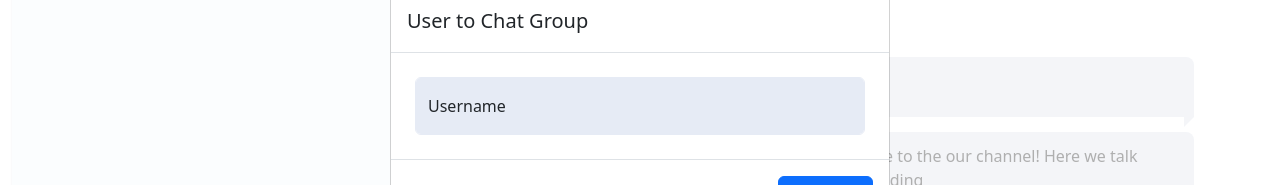
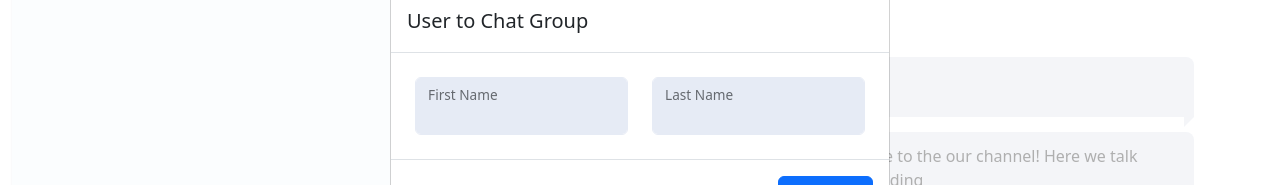
Before and after one commit to andresmgomez/realtime-chat-demo, a Next.js app: page / in a window 1280 px wide. Shown: the part 290-475 px from the top of the page. Built offline with nearby package versions, Linux system fonts and the light colour scheme; no server answers; grey boxes are pictures that could not be loaded.

Commit message:
Change User modal fields to split username

```diff
--- a/src/components/layout/ChatApp.jsx
+++ b/src/components/layout/ChatApp.jsx
@@ -34,7 +34,7 @@ export default function ChatApp({
    let showUserModal = (
       <UserModal
          title="User to Chat Group"
-         label="Username"
+         // label="Username"
          cta="Add User"
          addUser={addOnlineUser}
          closeModal={closeUserModal}
--- a/src/components/modal/UserModal/UserModal.jsx
+++ b/src/components/modal/UserModal/UserModal.jsx
@@ -1,30 +1,54 @@
 import { useState } from 'react';
+
 import ContainerModal from '../ContainerModal/ContainerModal';
 
 export default function UserModal({ title, label, cta, addUser, closeModal }) {
-   const [onlineUser, setOnlineUser] = useState('');
+   const [firstName, setFirstName] = useState('');
+   const [lastName, setLastName] = useState('');
    const [validateMinLength, setValidateMinLength] = useState(false);
    const [validateMaxLength, setValidateMaxLength] = useState(false);
 
-   const handleUserInputField = (event) => {
+   const handleFirstName = (event) => {
       event.preventDefault();
-      const typedOnlineUser = event.target.value;
-      if (typedOnlineUser) {
+      const typedFirstName = event.target.value;
+
+      if (typedFirstName) {
          setValidateMinLength(false);
-         setOnlineUser(typedOnlineUser);
+         setFirstName(typedFirstName);
       }
-      if (typedOnlineUser.length < 5) {
+
+      if (typedFirstName.length < 5) {
          setValidateMinLength(true);
          setValidateMaxLength(false);
-      } else if (typedOnlineUser.length > 12) {
+      } else if (typedFirstName.length > 12) {
+         setValidateMaxLength(true);
          setValidateMinLength(false);
+      }
+   };
+
+   const handleLastName = (event) => {
+      event.preventDefault();
+      const typedLastName = event.target.value;
+
+      if (typedLastName) {
+         setValidateMinLength(false);
+         setLastName(typedLastName);
+      }
+
+      if (typedLastName.length < 5) {
+         setValidateMinLength(true);
+         setValidateMaxLength(false);
+      } else if (typedLastName.length > 12) {
          setValidateMaxLength(true);
+         setValidateMinLength(false);
       }
    };
 
    const submitOnlineUser = () => {
+      const onlineUser = firstName.concat(' ', lastName);
+
       if (onlineUser) {
-         addUser(onlineUser.trim());
+         addUser(firstName.trim());
          closeModal();
       }
    };
@@ -37,29 +61,57 @@ export default function UserModal({ title, label, cta, addUser, closeModal }) {
             </div>
             <div className="modal-body p-4">
                <form>
+                  <div className="row">
+                     <div className="col-6">
                         <div className="input-group">
                            <div className="form-floating is-invalid">
                               <input
                                  type="text"
                                  className="form-control"
                                  id="chatUser"
-                           placeholder="Username"
                                  required
-                           value={onlineUser}
-                           onChange={handleUserInputField}
+                                 value={firstName}
+                                 onChange={handleFirstName}
                               />
-                        <label htmlFor="chatUser">{label}</label>
+                              <label htmlFor="chatUser">First Name</label>
                            </div>
                            {validateMinLength ? (
                               <div className="invalid-feedback">
-                           Username should be at least 5 characters
+                                 First Name needs to be at least 5 characters
                               </div>
                            ) : null}
                            {validateMaxLength ? (
                               <div className="invalid-feedback">
-                           Username should be maximum 12 characters
+                                 First Name cannot be greater than 12 characters
                               </div>
                            ) : null}
+                        </div>
+                     </div>
+                     <div className="col-6">
+                        <div className="input-group">
+                           <div className="form-floating is-invalid">
+                              <input
+                                 type="text"
+                                 className="form-control"
+                                 id="chatUser"
+                                 required
+                                 value={lastName}
+                                 onChange={handleLastName}
+                              />
+                              <label htmlFor="chatUser">Last Name</label>
+                           </div>
+                           {validateMinLength ? (
+                              <div className="invalid-feedback">
+                                 Last Name needs to be at least 5 characters
+                              </div>
+                           ) : null}
+                           {validateMaxLength ? (
+                              <div className="invalid-feedback">
+                                 Last Name cannot be greater than 12 characters
+                              </div>
+                           ) : null}
+                        </div>
+                     </div>
                   </div>
                </form>
             </div>
```
Lines whose indentation alone changed are shown as unchanged.
